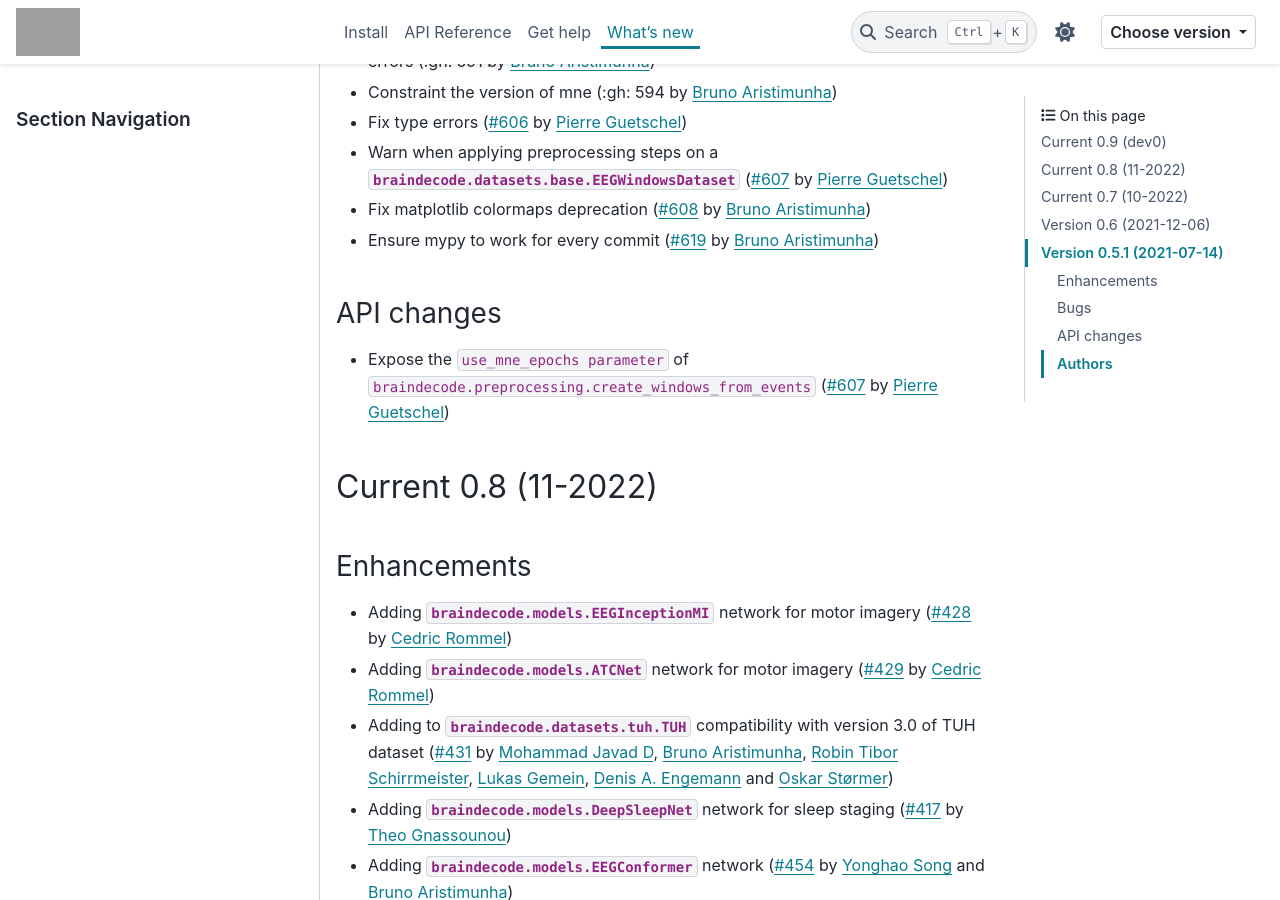
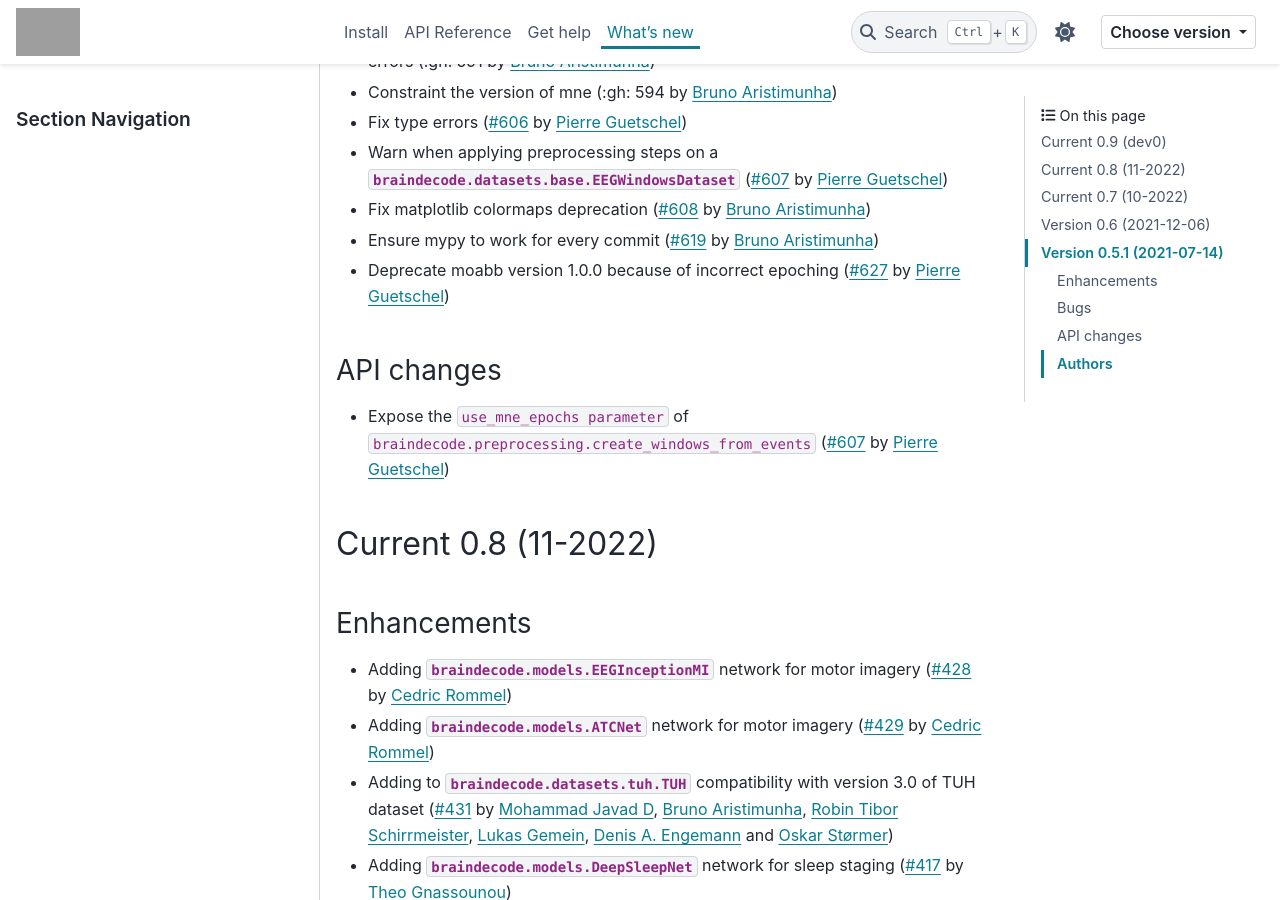
Before and after one commit to braindecode/braindecode, a Sphinx documentation site: the page built from docs/whats_new.rst, in a window 1280 px wide and 900 px high, scrolled down 1566 px. Built offline with Sphinx 7.4.7 and the PyData theme 0.15.4, drawn with Linux system fonts in a browser that asks for light colours; pages that are not in the unit, such as notebooks, are missing from menus; comment, search, counter and statistics services are not loaded; cross-references to code outside the pages are shown as plain code; grey boxes are pictures that could not be loaded.

Commit message:
Update whats_new.rst

```diff
--- a/docs/whats_new.rst
+++ b/docs/whats_new.rst
@@ -54,6 +54,7 @@ Bugs
 - Warn when applying preprocessing steps on a :class:`braindecode.datasets.base.EEGWindowsDataset` (:gh:`607` by `Pierre Guetschel`_)
 - Fix matplotlib colormaps deprecation (:gh:`608` by `Bruno Aristimunha`_)
 - Ensure mypy to work for every commit (:gh:`619` by `Bruno Aristimunha`_)
+- Deprecate moabb version 1.0.0 because of incorrect epoching (:gh:`627` by `Pierre Guetschel`_)
 
 
 API changes
```
